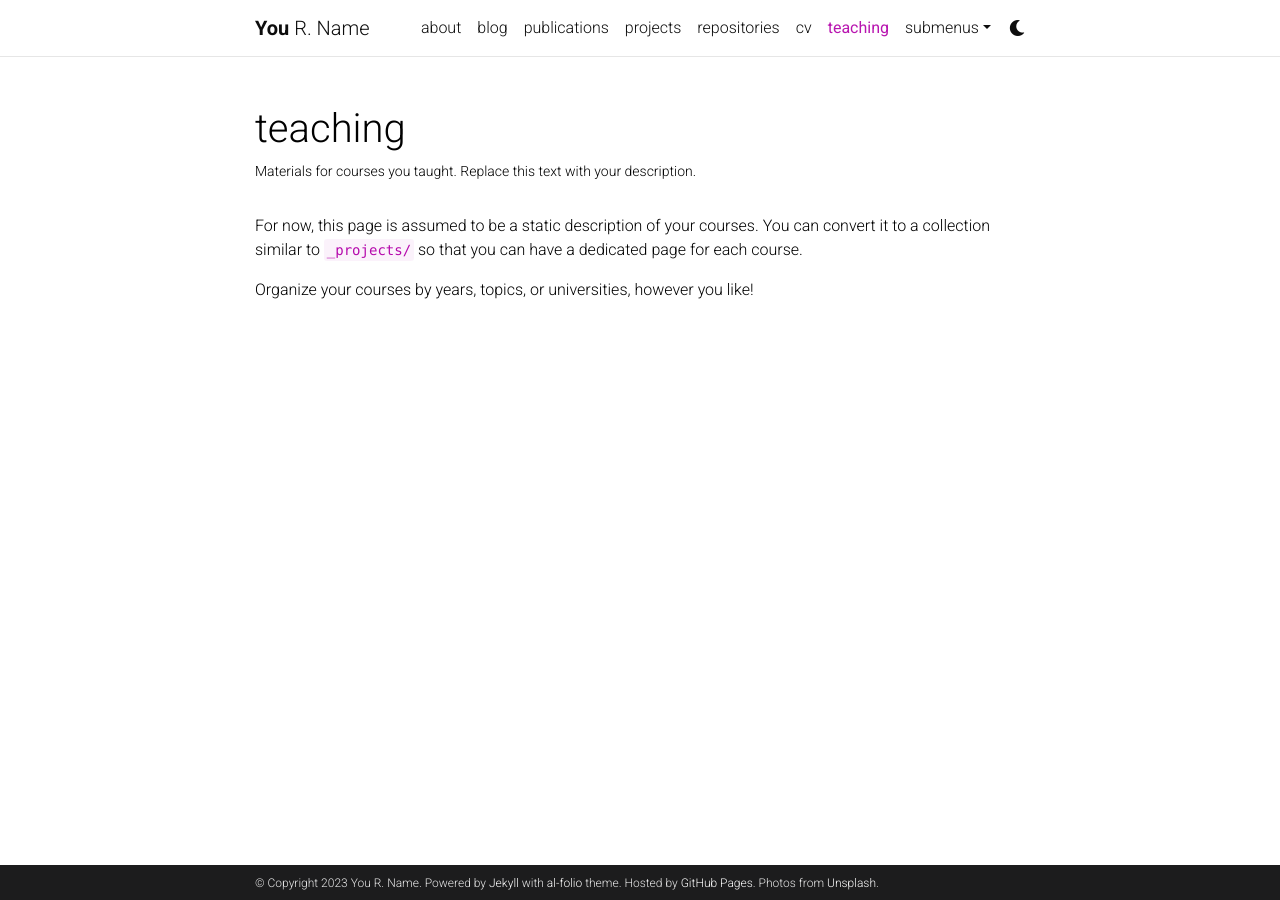
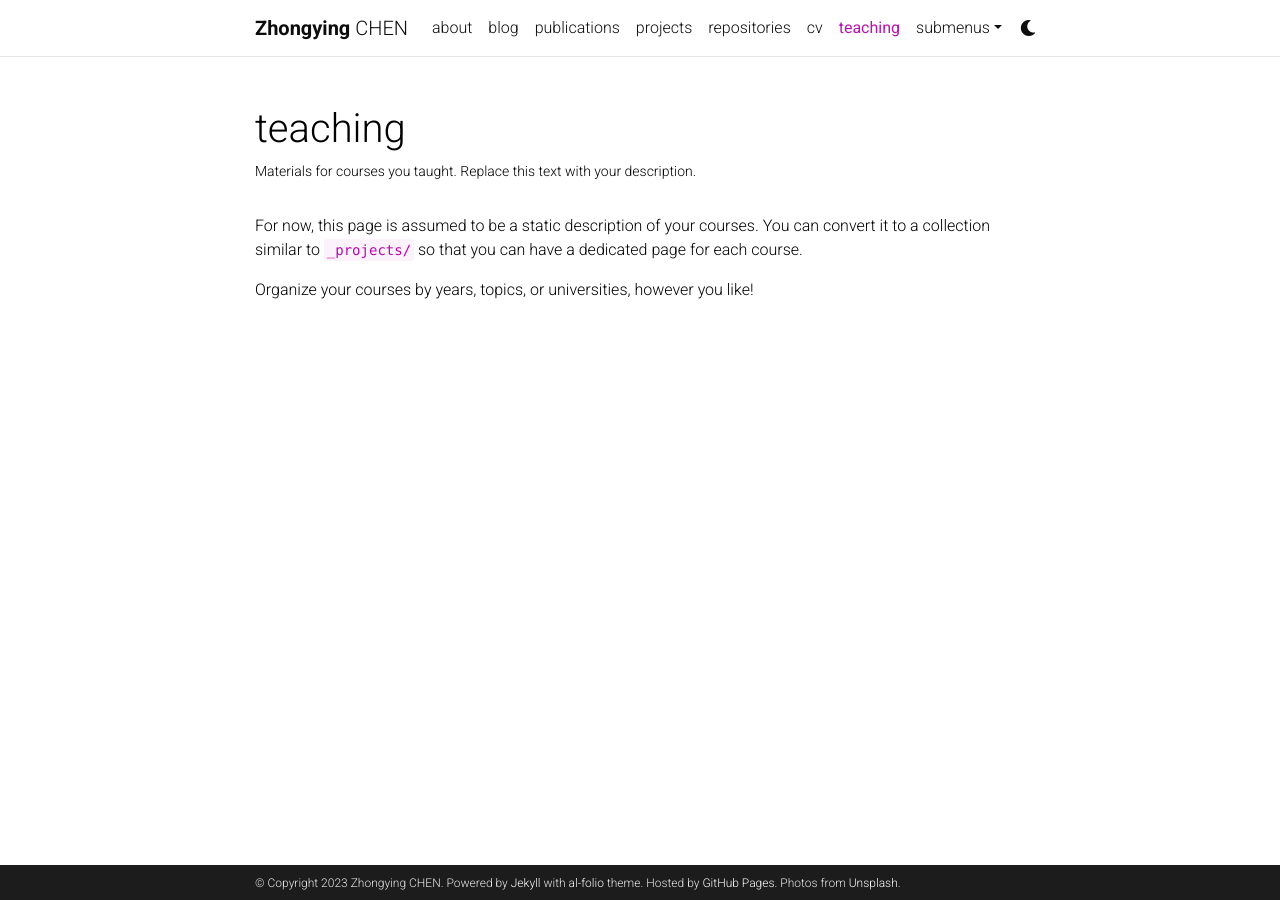
Before and after one commit to zhongyingchen/zhongyingchen.github.io, a Jekyll site: the page built from _pages/teaching.md, in a window 1280 px wide. Built offline with Jekyll 4.4.1, drawn with Linux system fonts in a browser that asks for light colours; comment, search, counter and statistics services are not loaded; a style sheet for code colours, icons or effects is not loaded.

Commit message:
firstset

```diff
--- a/Gemfile
+++ b/Gemfile
@@ -14,7 +14,7 @@
     gem 'jekyll-sitemap'
     gem 'jekyll-twitter-plugin'
     gem 'jemoji'
-    gem 'mini_racer'
+    # gem 'mini_racer'
     gem 'unicode_utils'
     gem 'webrick'
 end
--- a/_config.yml
+++ b/_config.yml
@@ -3,9 +3,9 @@
 # -----------------------------------------------------------------------------
 
 title: blank # the website title (if blank, full name will be used instead)
-first_name: You
-middle_name: R.
-last_name: Name
+first_name: Zhongying
+middle_name:
+last_name: CHEN
 email: you@example.com
 description: > # the ">" symbol means to ignore newlines until "footer_text:"
   A simple, whitespace theme for academics. Based on [*folio](https://github.com/bogoli/-folio) design.
@@ -18,8 +18,8 @@
 lang: en # the language of your site (for example: en, fr, cn, ru, etc.)
 icon: ⚛️  # the emoji used as the favicon (alternatively, provide image name in /assets/img/)
 
-url: https://alshedivat.github.io # the base hostname & protocol for your site
-baseurl: /al-folio # the subpath of your site, e.g. /blog/
+url: https://zhongyingchen.github.io # the base hostname & protocol for your site
+baseurl:  # the subpath of your site, e.g. /blog/
 last_updated: false # set to true if you want to display last updated in the footer
 impressum_path:  # set to path to include impressum link in the footer, use the same path as permalink in a page, helps to conform with EU GDPR
 
```
Also changed, not shown: _pages/about.md (+1 -1 lines).
